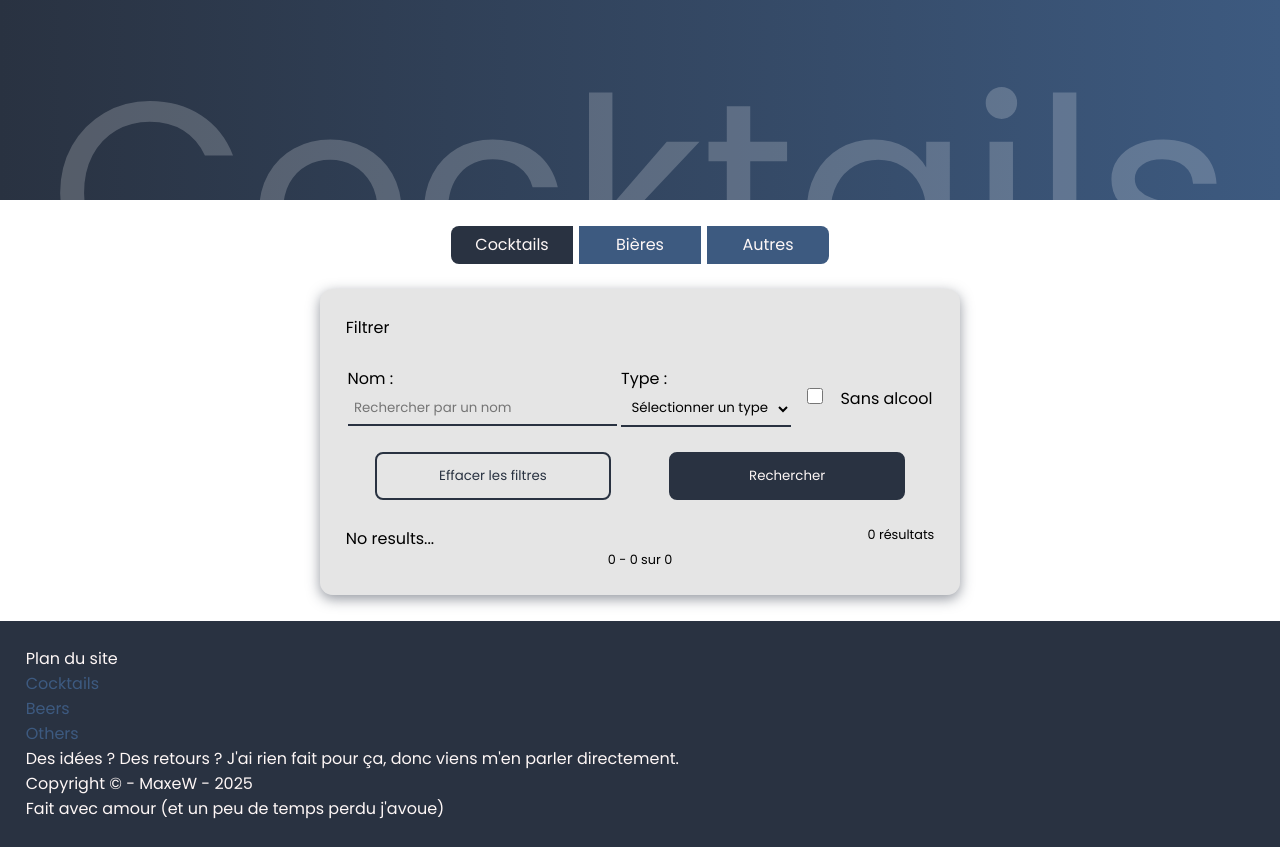
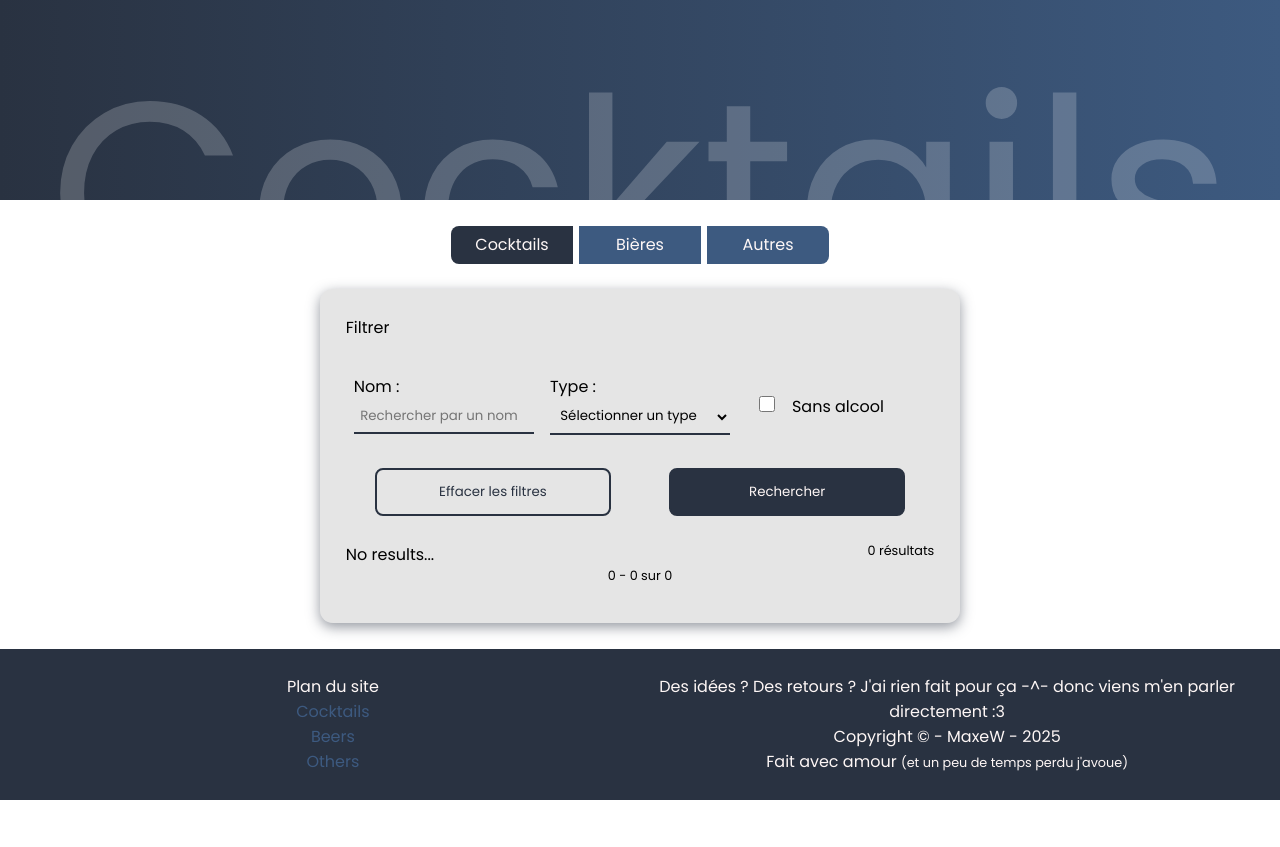
Before and after one commit to B4nanaJuice/bar-manager, a Flask app: page /cocktails in a window 1280 px wide. After the commit the page ends 800 px from the top, so only its background shows below. Run offline with Flask 3, Linux system fonts and the light colour scheme; data that the repository does not hold is empty; some libraries are stand-ins or nearby versions.

Commit message:
Usage of flexbox cols

```diff
--- a/templates/components/cocktail_search.html.jinja
+++ b/templates/components/cocktail_search.html.jinja
@@ -24,12 +24,12 @@
     </div> #}
 
     <div class="inputs">
-        <div class="input input-text cocktail_name_search">
+        <div class="input input-text cocktail_name_search col col-4">
             <label for="name">Nom :</label>
             <input type="text" name="name" id="name" class="cocktail_name" placeholder="Rechercher par un nom">
         </div>
 
-        <div class="input input-select cocktail_type_search">
+        <div class="input input-select cocktail_type_search col col-4">
             <label for="cocktail_type">Type :</label>
             <select name="cocktail_type" class="cocktail_type" id="cocktail_type">
                 <option value="" selected>Sélectionner un type</option>
@@ -39,15 +39,15 @@
             </select>
         </div>
 
-        <div class="input input-check cocktail_alcohol_search">
+        <div class="input input-check cocktail_alcohol_search col col-4">
             <input type="checkbox" name="no_alcohol_option" id="no_alcohol_option" class="no_alcohol_option">
             <label for="no_alcohol_option">Sans alcool</label>
         </div>
     </div>
 
-    <div class="cocktail_buttons_search buttons">
-        <button onclick="resetFilters(this)" class="button-outline button-primary">Effacer les filtres</button>
-        <button onclick="searchCocktails()" class="button-full button-primary">Rechercher</button>
+    <div class="buttons">
+        <button onclick="resetFilters(this)" class="button-outline button-primary col col-6">Effacer les filtres</button>
+        <button onclick="searchCocktails()" class="button-full button-primary col col-6">Rechercher</button>
     </div>
 </div>
 
--- a/templates/components/footer.html.jinja
+++ b/templates/components/footer.html.jinja
@@ -1,8 +1,8 @@
 {% macro footer() %}
 
-<div class="footer dark">
-    <div class="sitemap">
-        <h4>Plan du site</h4>
+<div class="footer dark flex">
+    <div class="col-6 text-center">
+        <p>Plan du site</p>
         <ul>
         {% for endpoint in ["cocktails", "beers", "others"] %}
             <li>
@@ -12,10 +12,10 @@
         </ul>
     </div>
 
-    <div class="other">
-        <p>Des idées ? Des retours ? J'ai rien fait pour ça, donc viens m'en parler directement.</p>
+    <div class="col-6 text-center">
+        <p>Des idées ? Des retours ? J'ai rien fait pour ça -^- donc viens m'en parler directement :3</p>
         <p>Copyright &copy; - MaxeW - 2025</p>
-        <p>Fait avec amour <span class="description-light">(et un peu de temps perdu j'avoue)</span></p>
+        <p>Fait avec amour <span class="small">(et un peu de temps perdu j'avoue)</span></p>
     </div>
 </div>
 
--- a/templates/login.html.jinja
+++ b/templates/login.html.jinja
@@ -1,17 +1,17 @@
 {% extends "base.html" %}
 
 {% block content %}
-    <h4>{{ page_title }}</h4>
+    <p>{{ page_title }}</p>
 
     <form action="{{ url_for('auth.login') }}" method="post">
 
         <div class="inputs">
-            <div class="input input-text">
+            <div class="input input-text col col-4">
                 <label for="username">Username :</label>
                 <input type="text" name="username" id="username" placeholder="Username" required>
             </div>
 
-            <div class="input input-text">
+            <div class="input input-text col col-4">
                 <label for="password">Mot de passe :</label>
                 <input type="password" name="password" id="password" placeholder="Password" required>
             </div>
```
Also changed, not shown: templates/components/beer_search.html.jinja (+4 -4 lines).
